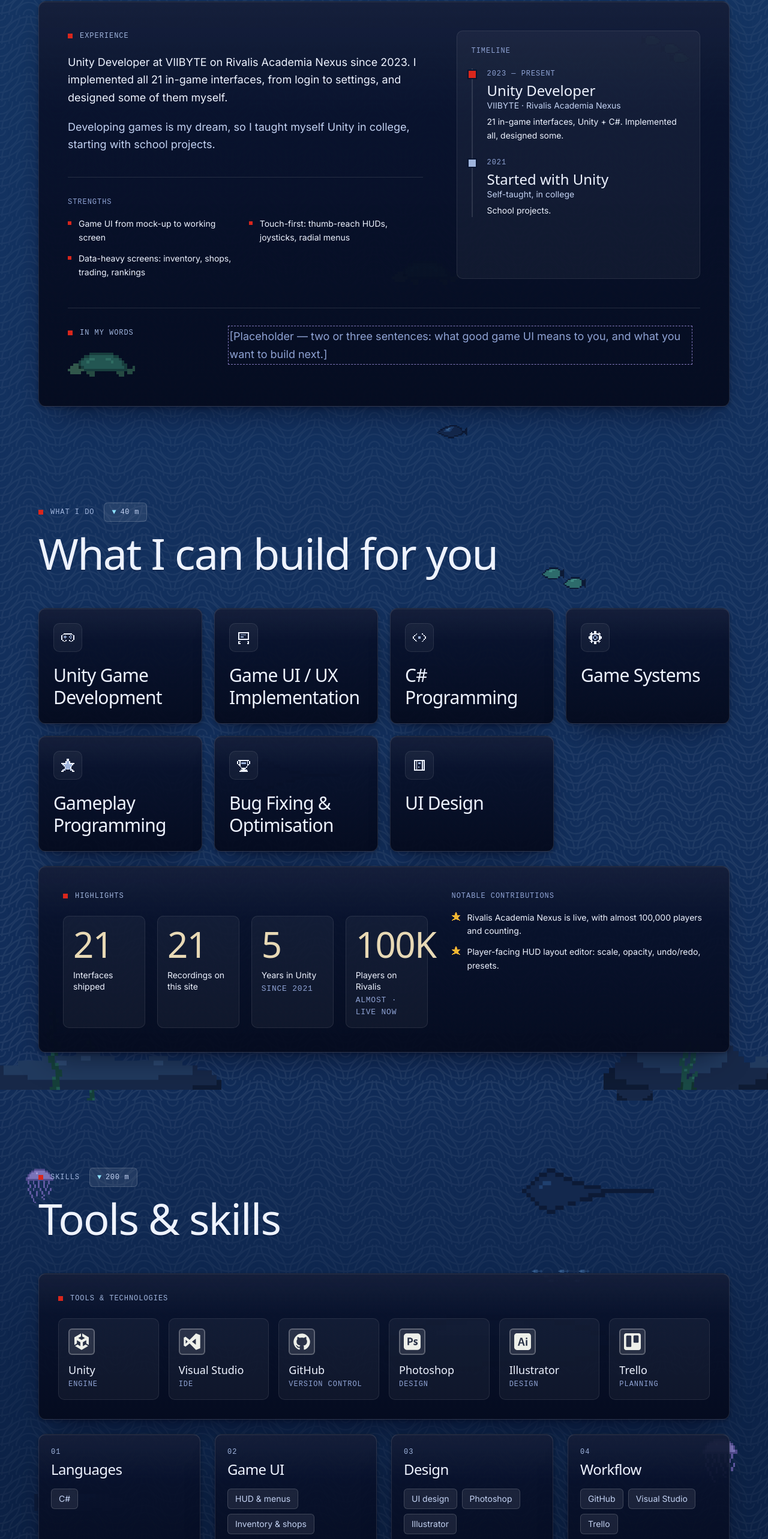
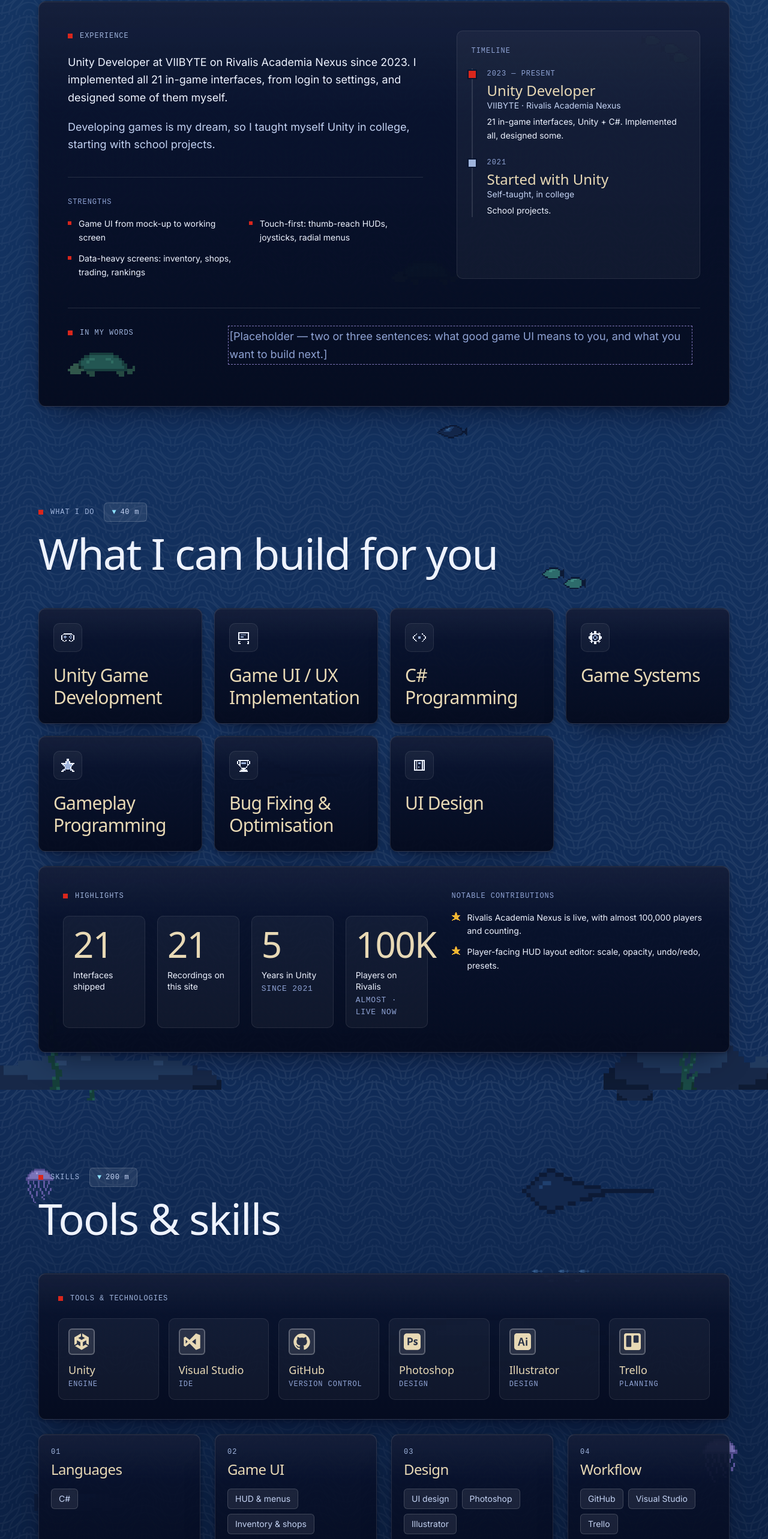
Before and after one commit to alecson12/unitydeveloper-portfolio, a React (Vite) app: page / in a window 1280 px wide. Shown: the part 1927-4493 px from the top of the page at 60% size. Built offline with nearby package versions, Linux system fonts and the light colour scheme; a web font is replaced by a local one.

Commit message:
Beige accent: tool icons and card-level headings
Co-Authored-By: Claude Fable 5.1 <noreply@anthropic.com>

```diff
--- a/src/components/AboutMe.jsx
+++ b/src/components/AboutMe.jsx
@@ -149,7 +149,7 @@ function Timeline({ items = [] }) {
           <li key={i} className="relative">
             <span className={`absolute -left-[31px] top-1 h-3 w-3 ${i === 0 ? 'bg-pink' : 'bg-purple'}`} style={{ boxShadow: '0 0 0 2px var(--color-deep)' }} />
             <Txt as="p" value={t.period} className="font-pixel text-[12px] tracking-[0.08em] text-dim uppercase" />
-            <Txt as="p" value={t.title} className="mt-1 font-display text-2xl leading-tight" />
+            <Txt as="p" value={t.title} className="mt-1 font-display text-2xl leading-tight text-beige" />
             <Txt as="p" value={t.place} className="text-sm text-ink-2" />
             <Txt as="p" value={t.note} className="mt-1.5 text-sm leading-relaxed" />
           </li>
@@ -171,7 +171,7 @@ export function Services() {
               <span className="px-card grid h-12 w-12 shrink-0 place-items-center"><PixelIcon name={s.icon} size={22} accent="#9fb4dc" /></span>
               {isDraft(s) && <span className="px-chip">To confirm</span>}
             </div>
-            <h3 className="mt-5 font-display text-3xl leading-tight tracking-tight">{s.name}</h3>
+            <h3 className="mt-5 font-display text-3xl leading-tight tracking-tight text-beige">{s.name}</h3>
             {s.blurb && <p className="mt-3 text-sm leading-relaxed text-ink-2">{s.blurb}</p>}
           </article>
         </Reveal>
--- a/src/components/FeatureBlock.jsx
+++ b/src/components/FeatureBlock.jsx
@@ -18,7 +18,7 @@ export default function FeatureBlock({ feature, index, total, project }) {
         <span className="inline-block h-2 w-2 bg-red" />
         Feature {String(index + 1).padStart(2, '0')} / {String(total).padStart(2, '0')}
       </p>
-      <h4 className="mt-3 font-display text-3xl leading-none tracking-tight sm:text-4xl">{feature.name}</h4>
+      <h4 className="mt-3 font-display text-3xl leading-none tracking-tight text-beige sm:text-4xl">{feature.name}</h4>
       {feature.summary && <p className="mt-4 max-w-2xl leading-relaxed text-ink-2">{feature.summary}</p>}
       {feature.contribution && (
         <div className="mt-5 border-l-4 border-pink pl-4">
--- a/src/components/ProjectCard.jsx
+++ b/src/components/ProjectCard.jsx
@@ -18,7 +18,7 @@ export default function ProjectCard({ project, index = 0 }) {
       <PixelWindow label={project.title} badge={project.status} className="px-card-lift">
         <img src={project.cover} alt={project.coverAlt ?? project.title} className={`aspect-video object-cover ${project.pixelArt ? 'pixelated' : ''}`} />
         <div className="border-t-2 border-line p-5">
-          <h3 className="font-display text-2xl leading-none tracking-tight">{project.title}</h3>
+          <h3 className="font-display text-2xl leading-none tracking-tight text-beige">{project.title}</h3>
           <p className="mt-2 line-clamp-2 text-sm text-ink-2">{project.tagline}</p>
           <div className="mt-5 flex flex-wrap items-center gap-x-4 gap-y-1 font-pixel text-[12px] tracking-[0.08em] text-dim uppercase">
             {project.platform && <span>{project.platform}</span>}
--- a/src/components/ShowcaseList.jsx
+++ b/src/components/ShowcaseList.jsx
@@ -17,7 +17,7 @@ export default function ShowcaseList({ entries = [], empty, icon = 'code' }) {
             <div className="flex items-start gap-4">
               <span className="px-card grid h-12 w-12 shrink-0 place-items-center"><PixelIcon name={icon} size={22} /></span>
               <div className="min-w-0">
-                <h3 className="font-display text-2xl leading-none tracking-tight sm:text-3xl">{e.title}</h3>
+                <h3 className="font-display text-2xl leading-none tracking-tight text-beige sm:text-3xl">{e.title}</h3>
                 {e.summary && <p className="mt-3 leading-relaxed text-ink-2">{e.summary}</p>}
               </div>
             </div>
--- a/src/components/Skills.jsx
+++ b/src/components/Skills.jsx
@@ -28,7 +28,7 @@ export default function Skills() {
                       : abbr(t.name)}
                   </span>
                   <span>
-                    <span className="block font-display text-lg leading-none">{t.name}</span>
+                    <span className="block font-display text-lg leading-none text-beige">{t.name}</span>
                     <span className="mt-1.5 block font-pixel text-[12px] tracking-[0.08em] text-dim uppercase">{isDraft(t) ? 'To confirm' : t.kind}</span>
                   </span>
                 </li>
@@ -43,7 +43,7 @@ export default function Skills() {
           <Reveal key={g.group} delay={i * 0.06}>
             <div className="px-card px-card-lift h-full p-5">
               <p className="eyebrow">{String(i + 1).padStart(2, '0')}</p>
-              <h3 className="mt-2 font-display text-2xl leading-none tracking-tight">{g.group}</h3>
+              <h3 className="mt-2 font-display text-2xl leading-none tracking-tight text-beige">{g.group}</h3>
               <ul className="mt-5 flex flex-wrap gap-2">
                 {g.items.map((s) => <Txt key={s} as="li" value={s} className="px-chip normal-case tracking-normal font-sans text-sm" />)}
               </ul>
--- a/src/components/UIShowcase.jsx
+++ b/src/components/UIShowcase.jsx
@@ -85,7 +85,7 @@ function CategoryHeader({ category: c, index }) {
           </span>
           <div>
             <p className="eyebrow">Category {String(index + 1).padStart(2, '0')}</p>
-            <h3 className="mt-2 font-display text-4xl leading-none tracking-tight sm:text-5xl">{c.name}</h3>
+            <h3 className="mt-2 font-display text-4xl leading-none tracking-tight text-beige sm:text-5xl">{c.name}</h3>
             {c.blurb && <p className="mt-3 max-w-xl text-ink-2">{c.blurb}</p>}
           </div>
         </div>
--- a/src/index.css
+++ b/src/index.css
@@ -66,7 +66,7 @@ html { scrollbar-color: #112c58 #ffffff; }
 ::-webkit-scrollbar-thumb:hover { background: #163a66; }
 
 /* Tool icons: any SVG, painted in the ink colour via a mask */
-.tool-icon { background: #eef0ea; -webkit-mask: var(--icon) center / contain no-repeat; mask: var(--icon) center / contain no-repeat; }
+.tool-icon { background: var(--color-beige); -webkit-mask: var(--icon) center / contain no-repeat; mask: var(--icon) center / contain no-repeat; }
 
 /* ---------- Utilities ---------- */
 @utility container-x {
```
